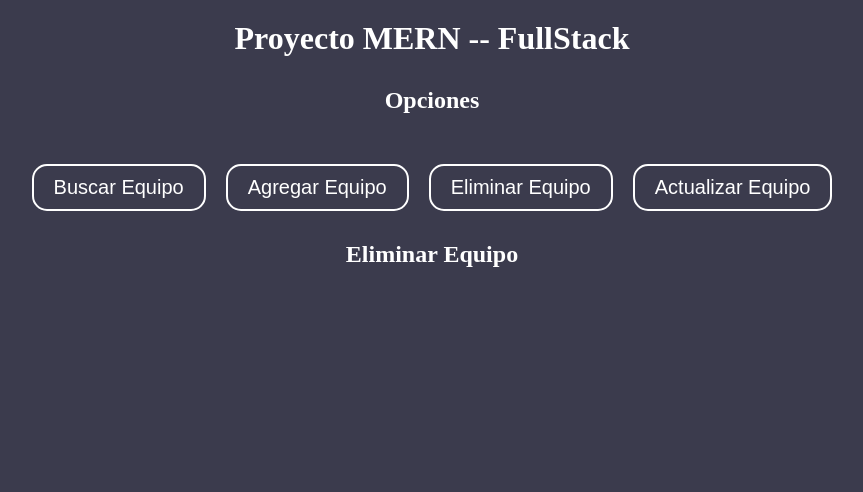
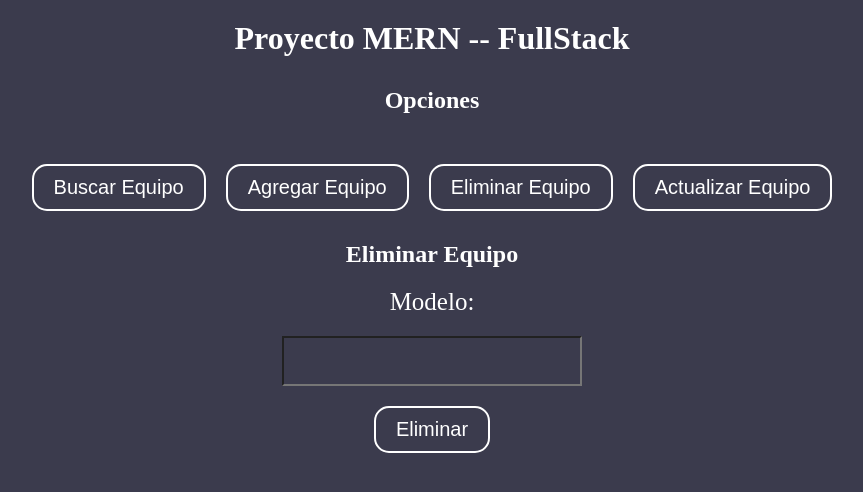
Before and after one commit to JSDRAKE/mern-vercel-project, a React (Vite) app in the folder client/: page / in a window 1280 px wide. Both pictures are taken after a click on the button "Eliminar Equipo". Shown: the top 492 px of the page, without its empty margins (208-1071 px from the left). Built offline with nearby package versions, Linux system fonts and the light colour scheme.

Commit message:
Componente EliminarEquipo

```diff
--- a/client/src/components/EliminarEquipo.jsx
+++ b/client/src/components/EliminarEquipo.jsx
@@ -6,7 +6,21 @@ const EliminarEquipo = () => {
 
         <div>
 
-            <h2>Eliminar Equipo</h2>
+            <div>
+
+                <h2>Eliminar Equipo</h2>
+
+                <form id='buscar-equipo'>
+
+                    <label htmlFor='nombre'>Modelo:</label>
+
+                    <input type='text' id='nombre' name='nombre' />
+
+                    <button type='submit'>Eliminar</button>
+
+                </form>
+
+            </div>
 
         </div>
     )
```
